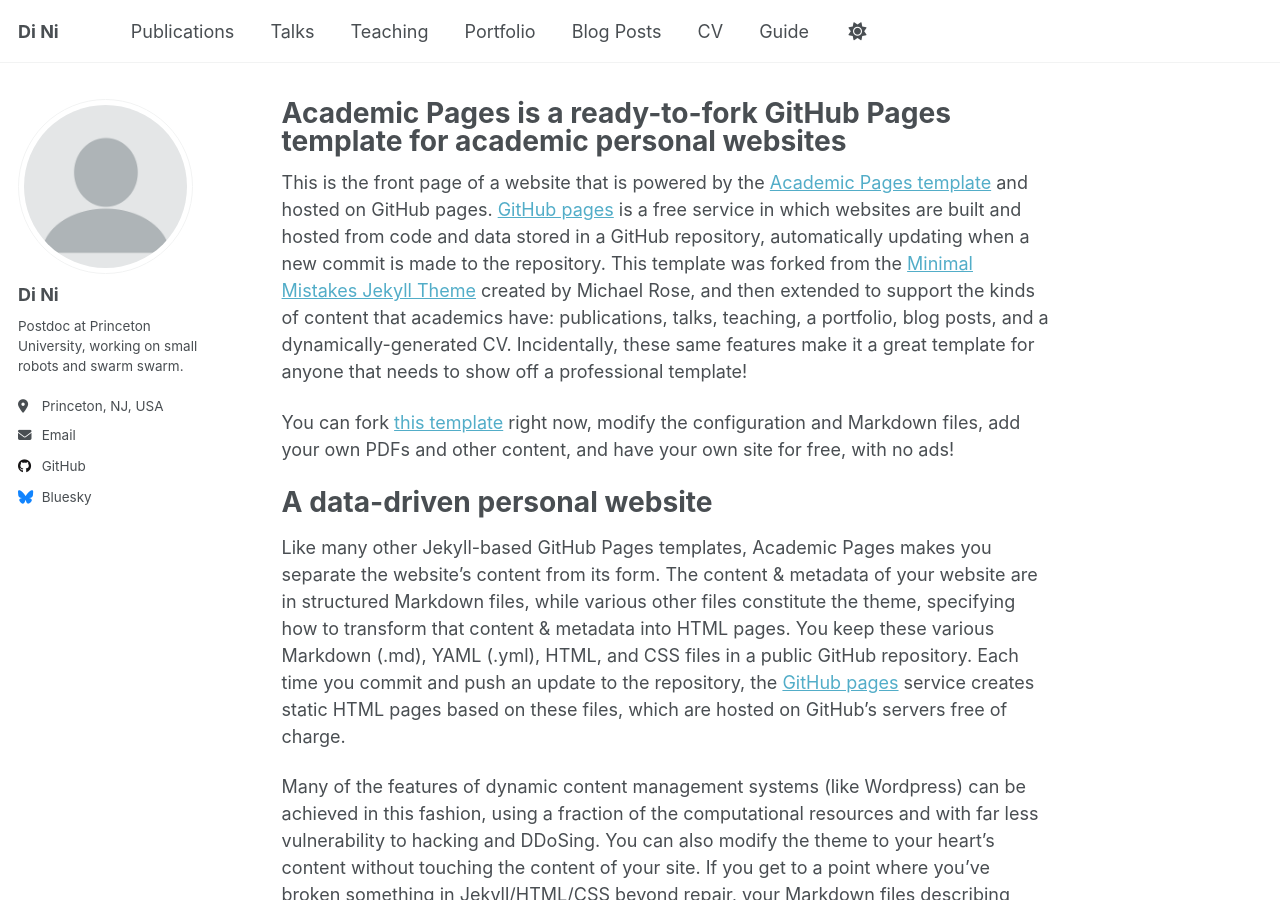
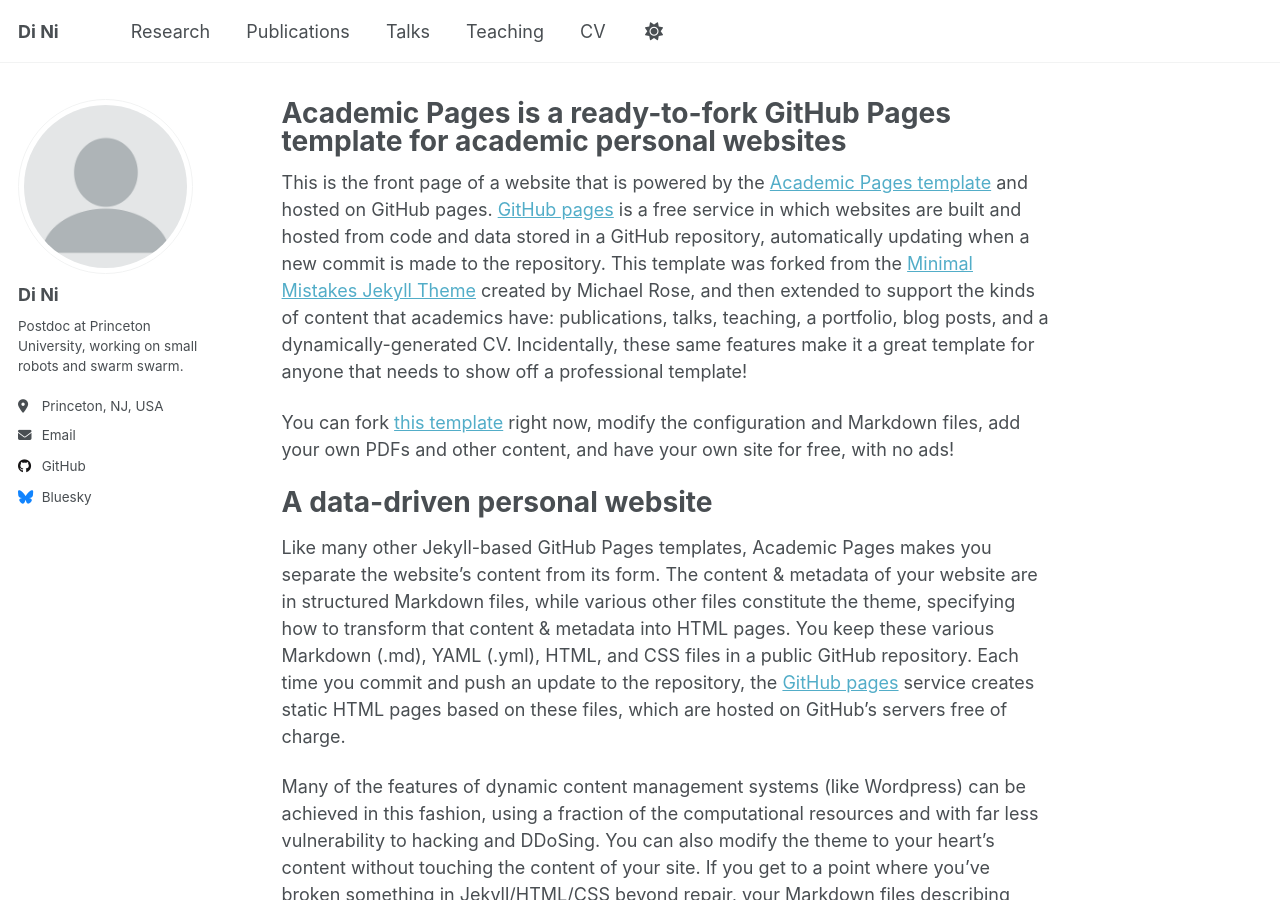
Before and after one commit to di-ni/di-ni.github.io, a Jekyll site: the page built from _pages/about.md, in a window 1280 px wide and 900 px high. Built offline with Jekyll 4.4.1, drawn with Linux system fonts in a browser that asks for light colours; a script that is not in the unit is left out.

Commit message:
update navigation
_data/navigation.yml

```diff
--- a/_config.yml
+++ b/_config.yml
@@ -9,7 +9,7 @@
 # Basic Site Settings
 locale                   : "en-US"
 site_theme               : "default"
-title                    : "Di Ni"
+title                    : "Di Ni        "
 title_separator          : "-"
 name                     : &name "Di Ni"
 # description              : &description "personal description"
--- a/_data/navigation.yml
+++ b/_data/navigation.yml
@@ -8,6 +8,9 @@
 #      Markdown formatted page while the second is generated using JSON.
 
 main:
+  - title: "Research"
+    url: /portfolio/
+
   - title: "Publications"
     url: /publications/
 
@@ -17,11 +20,8 @@ main:
   - title: "Teaching"
     url: /teaching/
 
-  - title: "Portfolio"
-    url: /portfolio/
-
-  - title: "Blog Posts"
-    url: /year-archive/
+  # - title: "Blog Posts"
+  #   url: /year-archive/
 
   - title: "CV"
     url: /cv/
@@ -29,5 +29,5 @@ main:
   # - title: "CV"
   #   url: /cv-json/
 
-  - title: "Guide"
-    url: /markdown/
+  # - title: "Guide"
+  #   url: /markdown/
```
